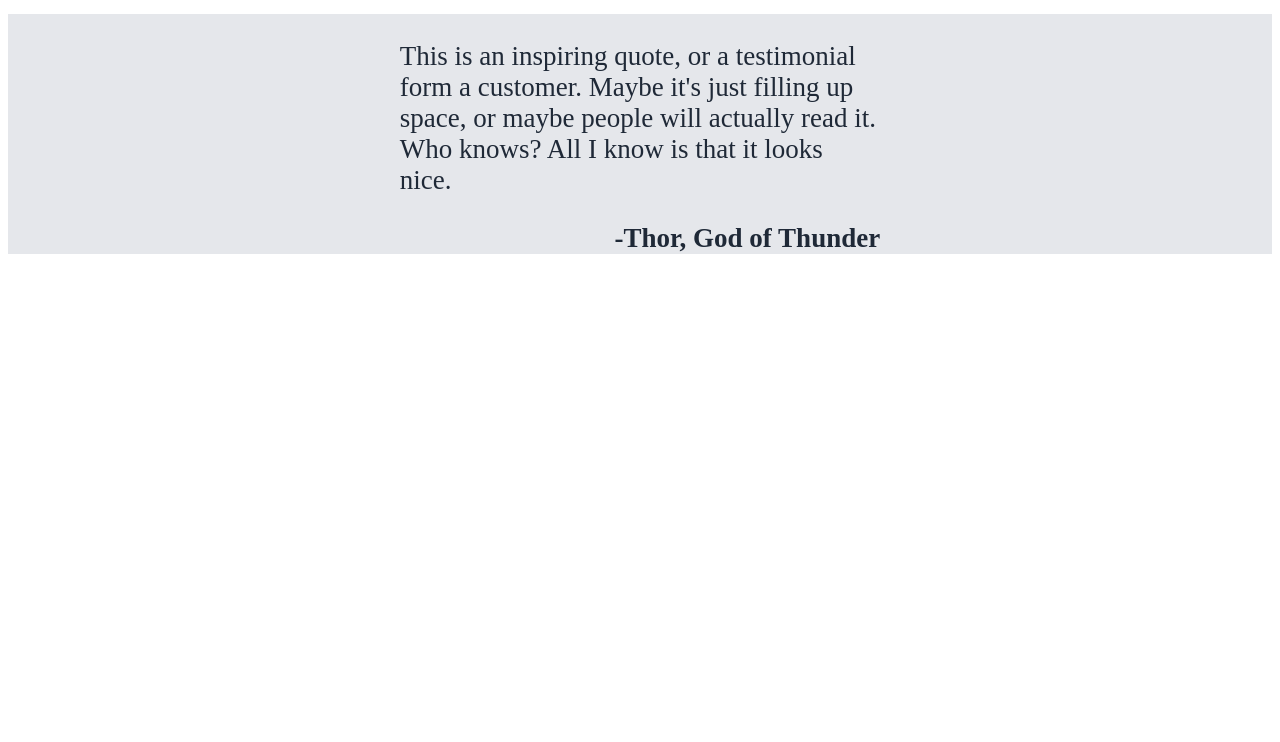
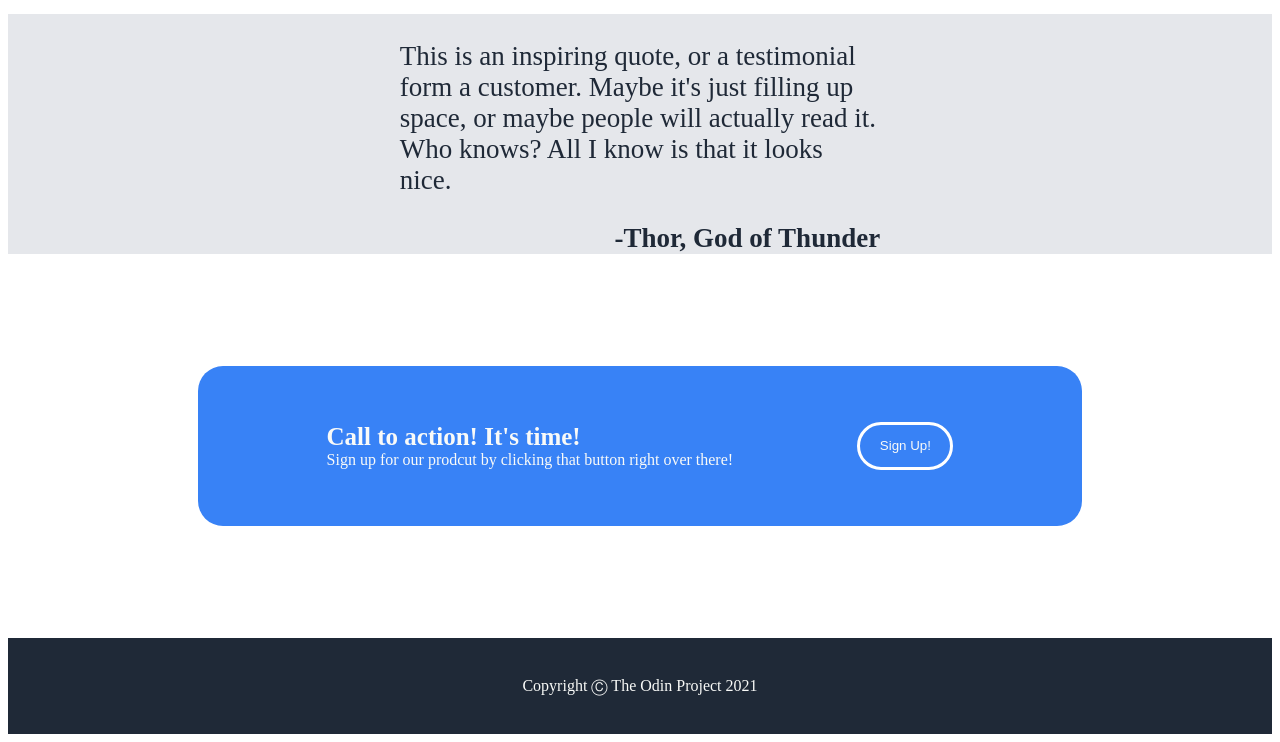
Before and after one commit to d-michalec/Landing-Page, a plain HTML site: page index.html in a window 1280 px wide. Shown: the part 867-1609 px from the top of the page. Before the commit the page ends 1129 px from the top, so only its background shows below. Drawn offline with Linux system fonts and the light colour scheme.

Commit message:
Added a call to action section as well as footer. As for now project is complete

```diff
--- a/app.css
+++ b/app.css
@@ -132,3 +132,50 @@ figure p {
     text-align: right;
     font-weight: bold;
 }
+.call_container{
+    display: flex;
+    justify-content: center;
+    height: 10rem;
+    margin-top: 7rem;
+    margin-bottom: 7rem;
+}
+.call_to_action{
+    display: flex;
+    width: 70%;
+    background-color: #3882f6;
+    justify-content: center;
+    align-items: center;
+    border-radius: 25px;
+}
+.call_to_action_text{
+    color:#F9faf8;
+    width: 60%;
+}
+.call_to_action_text p{
+    margin: 0px;
+}
+.call_to_action_text .call{
+    font-size: 25px;
+    font-weight: bold;
+}
+.sign_up_button{
+    height: 3rem;
+    width: 6rem;
+    background-color: #3882f6;
+    border:3px solid white;
+    border-radius: 25px;
+    text-align: center;
+    color:#F9faf8;
+}
+
+.sign_up_button:hover{
+    background-color: #367def;
+}
+footer{
+    display: flex;
+    background-color: #1f2937;
+    height: 6rem;
+    align-items: center;
+    justify-content: center;
+    color:#F9faf8
+}
--- a/index.html
+++ b/index.html
@@ -66,14 +66,26 @@
         <div class="container_quote">
             <div class="quote">
                 <p>
-                    This is an inspiring quote, or a testimonial form a customer.
+                This is an inspiring quote, or a testimonial form a customer.
                 Maybe it's just filling up space, or maybe people will actually read
                 it. Who knows? All I know is that it looks nice.
             </p>
             <p class="author">-Thor, God of Thunder</p>
             </div>
         </div>
+        <div class="call_container">
+            <div class="call_to_action">
+                <div class="call_to_action_text">
+                    <p class="call">Call to action! It's time!</p>
+                    <p>Sign up for our prodcut by clicking that button right over there!</p>
+                </div>
+                <button class="sign_up_button">Sign Up!</button>
+            </div>
+        </div>
     </main>
+    <footer>
+        Copyright Ⓒ The Odin Project 2021
+    </footer>
 </body>
 
 
```
